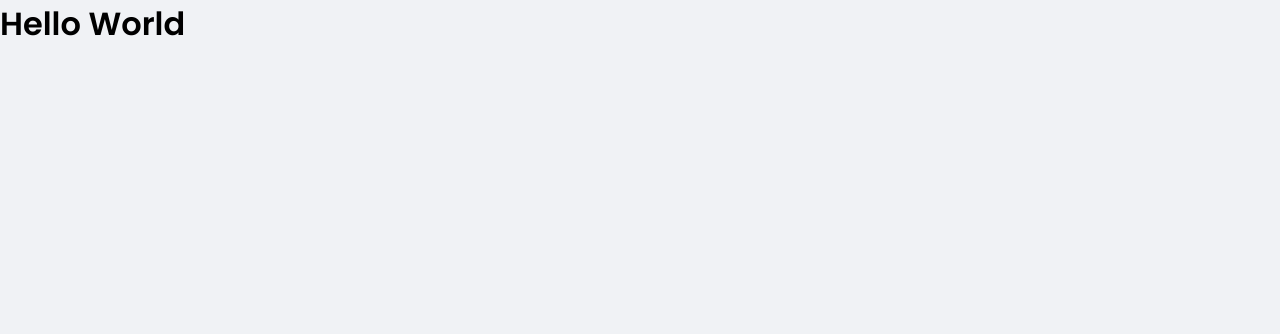
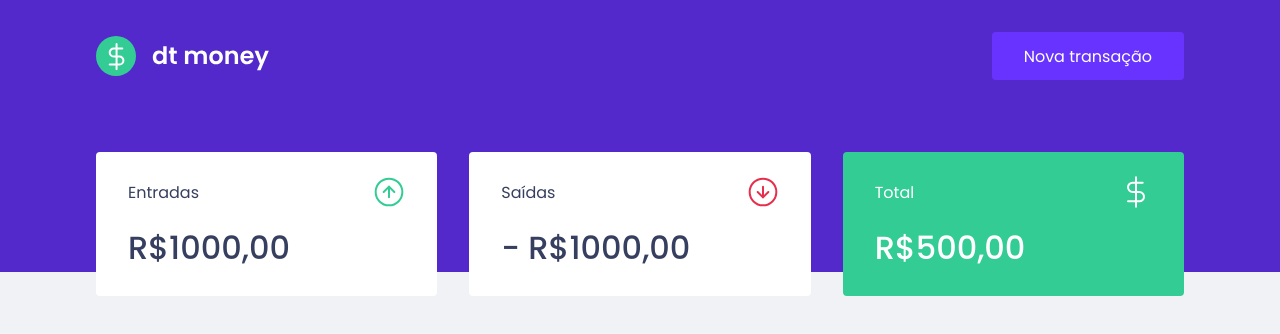
Before and after one commit to brunoamil/dt-money, a React (Create React App) app: page / in a window 1280 px wide. Shown: the top 334 px of the page. Built offline with nearby package versions, Linux system fonts and the light colour scheme.

Commit message:
criando um componente summary e dashboard

```diff
--- a/public/index.html
+++ b/public/index.html
@@ -9,7 +9,7 @@
     <title>Dt Money</title>
     <link rel="preconnect" href="https://fonts.gstatic.com" crossorigin />
     <link
-      href="https://fonts.googleapis.com/css2?family=Poppins:wght@400;600&display=swap"
+      href="https://fonts.googleapis.com/css2?family=Poppins:wght@400;500;600&display=swap"
       rel="stylesheet"
     />
   </head>
--- a/src/App.tsx
+++ b/src/App.tsx
@@ -1,10 +1,13 @@
+import { Dashboard } from "./components/Dashboard";
+import { Header } from "./components/Header";
 import { GlobalStyle } from "./styles/global";
 
 export function App() {
   return (
-    <div className="App">
-      <h1>Hello World</h1>
+    <>
+      <Header />
+      <Dashboard />
       <GlobalStyle />
-    </div>
+    </>
   );
 }
--- /dev/null
+++ b/src/components/Dashboard/index.tsx
@@ -0,0 +1,10 @@
+import { Summary } from "../Summary";
+import { Container } from "./styles";
+
+export function Dashboard() {
+  return (
+    <Container>
+      <Summary />
+    </Container>
+  );
+}
--- /dev/null
+++ b/src/components/Dashboard/styles.ts
@@ -0,0 +1,7 @@
+import styled from 'styled-components';
+
+export const Container = styled.main`
+  max-width: 1120px;
+  margin: 0 auto;
+  padding: 2.5rem 1rem;
+`;
--- /dev/null
+++ b/src/components/Header/index.tsx
@@ -0,0 +1,13 @@
+import logoImg from "../../assets/logo.svg";
+import { Container, Content } from "./styles";
+
+export function Header() {
+  return (
+    <Container>
+      <Content>
+        <img src={logoImg} alt="Logo Dt Money" />
+        <button type="button">Nova transação</button>
+      </Content>
+    </Container>
+  );
+}
--- /dev/null
+++ b/src/components/Header/styles.ts
@@ -0,0 +1,30 @@
+import styled from 'styled-components';
+
+export const Container = styled.header`
+  background: var(--blue);
+`;
+
+export const Content = styled.div`
+  max-width: 1120px;
+
+  margin: 0 auto;
+  padding: 2rem 1rem 12rem;
+  display: flex;
+  align-items: center;
+  justify-content: space-between;
+
+  button {
+    font-size: 1rem;
+    color: #fff;
+    background: var(--blue-light);
+    border: 0;
+    padding: 0 2rem;
+    border-radius: 0.25rem;
+    height: 3rem;
+    transition: filter 0.2s;
+
+    &:hover {
+      filter: brightness(0.9);
+    }
+  }
+`;
--- /dev/null
+++ b/src/components/Summary/index.tsx
@@ -0,0 +1,33 @@
+import incomeImg from "../../assets/income.svg";
+import outcomeImg from "../../assets/outcome.svg";
+import totalImg from "../../assets/total.svg";
+
+import { Container } from "./styles";
+
+export function Summary() {
+  return (
+    <Container>
+      <div>
+        <header>
+          <p>Entradas</p>
+          <img src={incomeImg} alt="Entradas" />
+        </header>
+        <strong>R$1000,00</strong>
+      </div>
+      <div>
+        <header>
+          <p>Saídas</p>
+          <img src={outcomeImg} alt="Saidas" />
+        </header>
+        <strong> - R$1000,00</strong>
+      </div>
+      <div className="hightlight-background">
+        <header>
+          <p>Total</p>
+          <img src={totalImg} alt="Entradas" />
+        </header>
+        <strong>R$500,00</strong>
+      </div>
+    </Container>
+  );
+}
--- /dev/null
+++ b/src/components/Summary/styles.ts
@@ -0,0 +1,34 @@
+import styled from 'styled-components';
+
+export const Container = styled.div`
+    display: grid;
+    grid-template-columns: repeat(3, 1fr);
+    gap: 2rem;
+    margin-top: -10rem;
+
+    div {
+      background: var(--shape);
+      padding: 1.5rem 2rem;
+      border-radius: 0.25rem;
+      color: var(--text-title);
+    }
+
+    header {
+      display: flex;
+      align-items: center;
+      justify-content: space-between;
+    }
+
+    strong {
+      margin-top: 1rem;
+      font-size: 2rem;
+      font-weight: 500;
+      line-height: 3rem;
+      display: block;
+    }
+
+    .hightlight-background {
+      background: var(--green);
+      color: #fff;
+    }
+`;
--- a/src/styles/global.ts
+++ b/src/styles/global.ts
@@ -4,6 +4,7 @@
   :root {
     --red: #E52E4D;
     --blue: #5429CC;
+    --green: #33cc95;
     --blue-light: #6933FF;
     --text-title: #363F5F;
     --text-body: #969cb3;
```
